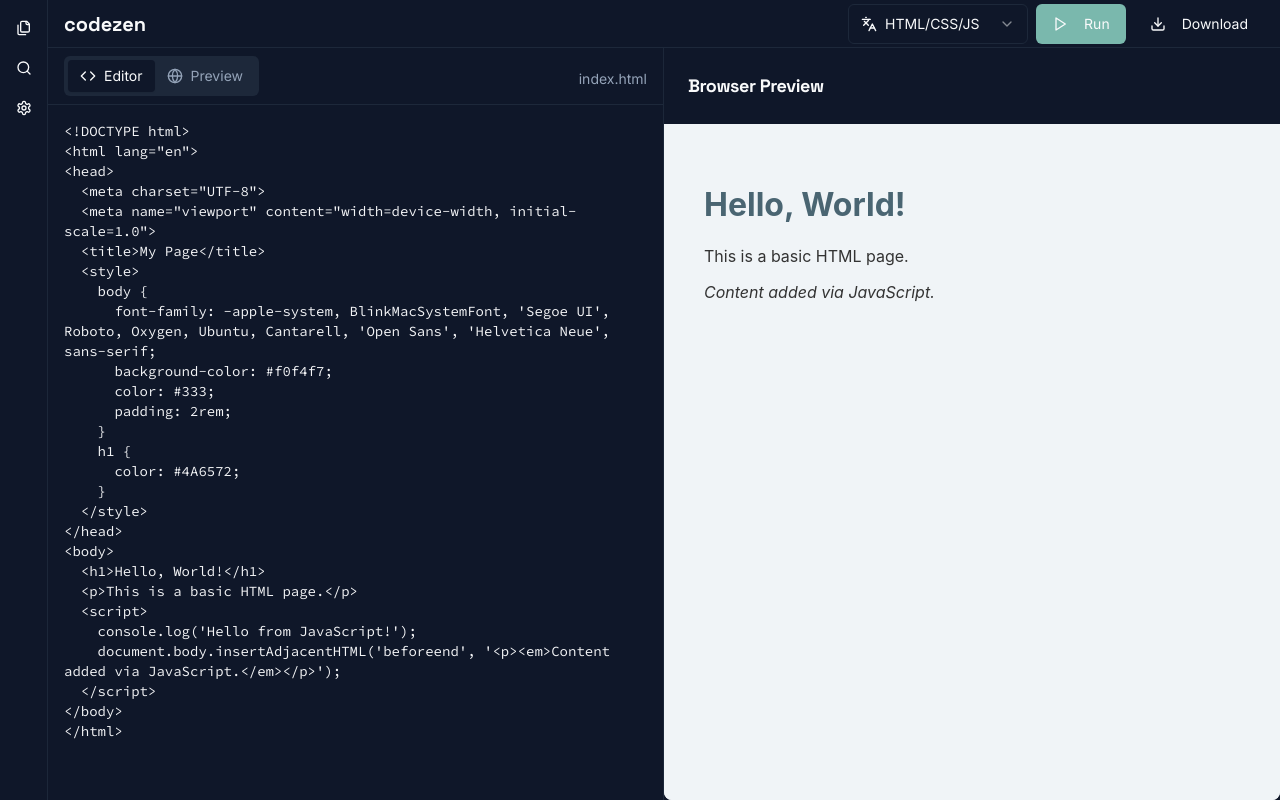
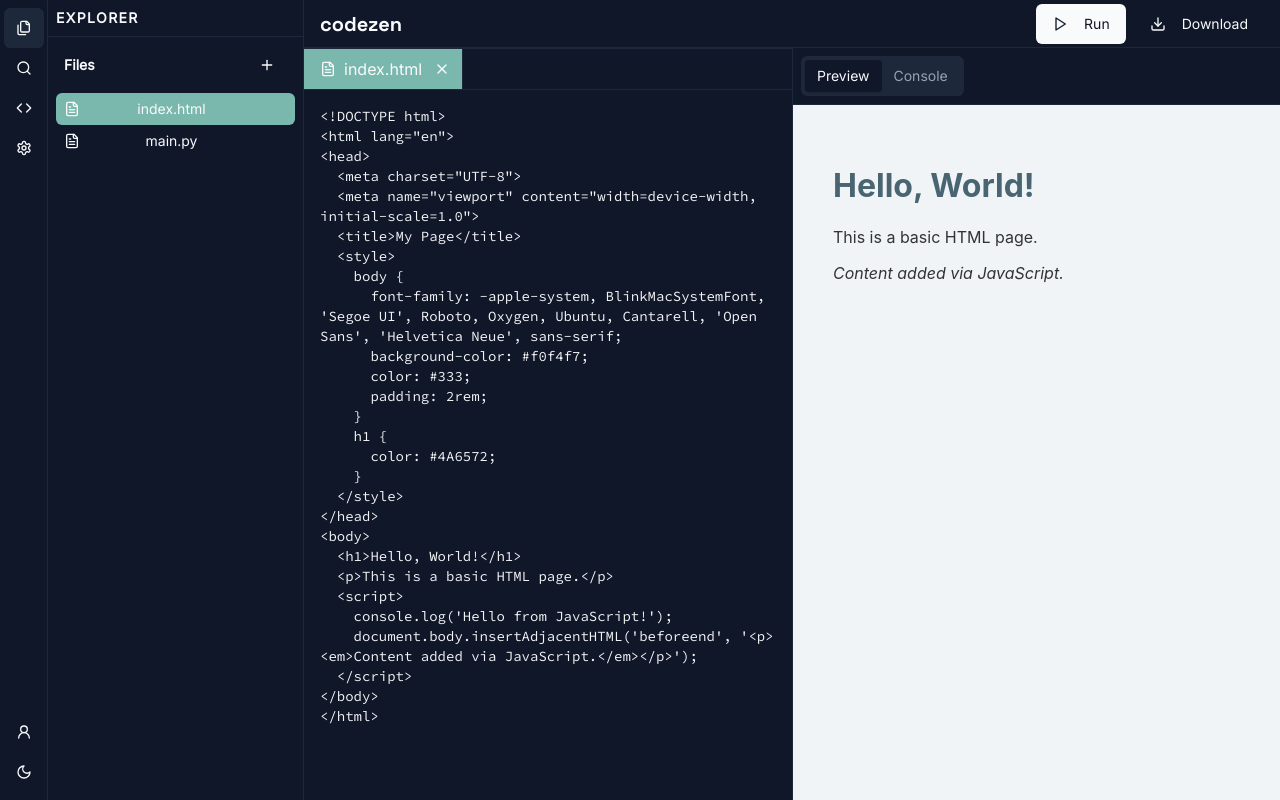
Before and after one commit to armandeep561/CodeZen, a Next.js app: page / in a window 1280 px wide. Built offline with nearby package versions, Linux system fonts and the light colour scheme; what @genkit-ai/googleai, genkit would draw is missing.

Commit message:
Not Sliding window, i want the window like i showed in the image, copy e

```diff
--- a/src/app/page.tsx
+++ b/src/app/page.tsx
@@ -2,8 +2,8 @@ import PolyglotStudio from '@/components/polyglot-studio/polyglot-studio';
 
 export default function Home() {
   return (
-    <main className="bg-background min-h-screen">
+    <div className="bg-background min-h-screen">
       <PolyglotStudio />
-    </main>
+    </div>
   );
 }
--- a/src/components/polyglot-studio/file-explorer.tsx
+++ b/src/components/polyglot-studio/file-explorer.tsx
@@ -1,9 +1,10 @@
 'use client';
 
-import { File, Plus, Trash2, Code, FileText } from 'lucide-react';
+import { FileText, Plus, Trash2, ChevronDown, Folder } from 'lucide-react';
 import { Button } from '@/components/ui/button';
 import { cn } from '@/lib/utils';
 import type { LanguageValue } from '@/lib/templates';
+import { useState } from 'react';
 
 export interface FileNode {
   id: string;
@@ -27,44 +28,156 @@ export function FileExplorer({
   onFileCreate,
   onFileDelete,
 }: FileExplorerProps) {
+  const [openFolders, setOpenFolders] = useState<Set<string>>(new Set(['css', 'js']));
+
+  const toggleFolder = (folder: string) => {
+    setOpenFolders(prev => {
+        const newSet = new Set(prev);
+        if (newSet.has(folder)) {
+            newSet.delete(folder);
+        } else {
+            newSet.add(folder);
+        }
+        return newSet;
+    });
+  }
+
+  // NOTE: This is a simplified folder structure for presentation based on file extensions.
+  const folders: Record<string, FileNode[]> = files.reduce((acc, file) => {
+    const extension = file.name.split('.').pop() || 'txt';
+    let folderName = 'files';
+    if (['html', 'css', 'js'].includes(extension)) {
+        folderName = extension === 'html' ? 'root' : (extension === 'css' ? 'css' : 'js');
+    }
+    if (!acc[folderName]) {
+      acc[folderName] = [];
+    }
+    acc[folderName].push(file);
+    return acc;
+  }, {} as Record<string, FileNode[]>);
+
+  const rootFiles = folders['root'] || [];
+  const cssFiles = folders['css'] || [];
+  const jsFiles = folders['js'] || [];
+  const otherFiles = Object.entries(folders).filter(([key]) => !['root', 'css', 'js'].includes(key)).flatMap(([, files]) => files);
+
+
   return (
-    <div className="p-2 h-full flex flex-col">
-      <div className="flex-1">
-        <div className="flex justify-between items-center mb-2">
-          <h3 className="font-semibold text-sm">Files</h3>
+    <div className="p-2 h-full flex flex-col text-sm">
+        <div className="flex justify-between items-center mb-2 px-2">
+            <h3 className="font-semibold">Files</h3>
             <Button variant="ghost" size="icon" onClick={onFileCreate}>
                 <Plus className="w-4 h-4" />
             </Button>
         </div>
-        <ul>
-          {files.map((file) => (
+        <ul className="flex-1">
+            {rootFiles.map((file) => (
                  <li key={file.id}>
+                    <FileItem
+                        file={file}
+                        isActive={file.id === activeFileId}
+                        onSelect={onFileSelect}
+                        onDelete={onFileDelete}
+                    />
+                 </li>
+            ))}
+
+            {/* CSS Folder */}
+            {cssFiles.length > 0 && (
+                 <li>
+                    <button className="flex items-center w-full text-left px-2 py-1" onClick={() => toggleFolder('css')}>
+                        <ChevronDown className={cn("w-4 h-4 mr-1 transition-transform", !openFolders.has('css') && "-rotate-90")} />
+                        <Folder className="w-4 h-4 mr-2" />
+                        css
+                    </button>
+                    {openFolders.has('css') && (
+                        <ul className="pl-4">
+                            {cssFiles.map(file => (
+                                 <li key={file.id}>
+                                     <FileItem
+                                        file={file}
+                                        isActive={file.id === activeFileId}
+                                        onSelect={onFileSelect}
+                                        onDelete={onFileDelete}
+                                    />
+                                 </li>
+                            ))}
+                        </ul>
+                    )}
+                 </li>
+            )}
+
+            {/* JS Folder */}
+            {jsFiles.length > 0 && (
+                <li>
+                    <button className="flex items-center w-full text-left px-2 py-1" onClick={() => toggleFolder('js')}>
+                        <ChevronDown className={cn("w-4 h-4 mr-1 transition-transform", !openFolders.has('js') && "-rotate-90")} />
+                        <Folder className="w-4 h-4 mr-2" />
+                        js
+                    </button>
+                    {openFolders.has('js') && (
+                        <ul className="pl-4">
+                            {jsFiles.map(file => (
+                                 <li key={file.id}>
+                                     <FileItem
+                                        file={file}
+                                        isActive={file.id === activeFileId}
+                                        onSelect={onFileSelect}
+                                        onDelete={onFileDelete}
+                                    />
+                                 </li>
+                            ))}
+                        </ul>
+                    )}
+                 </li>
+            )}
+
+            {otherFiles.map((file) => (
+                 <li key={file.id}>
+                    <FileItem
+                        file={file}
+                        isActive={file.id === activeFileId}
+                        onSelect={onFileSelect}
+                        onDelete={onFileDelete}
+                    />
+                 </li>
+            ))}
+
+        </ul>
+    </div>
+  );
+}
+
+
+interface FileItemProps {
+    file: FileNode;
+    isActive: boolean;
+    onSelect: (id: string) => void;
+    onDelete: (id: string) => void;
+}
+function FileItem({ file, isActive, onSelect, onDelete }: FileItemProps) {
+    return (
         <Button
             variant="ghost"
             className={cn(
-                  'w-full justify-start',
-                  file.id === activeFileId && 'bg-accent text-accent-foreground'
+            'w-full justify-start h-8 px-2',
+            isActive && 'bg-accent text-accent-foreground'
             )}
-                onClick={() => onFileSelect(file.id)}
+            onClick={() => onSelect(file.id)}
         >
             <FileText className="w-4 h-4 mr-2" />
             <span className="flex-1 truncate">{file.name}</span>
             <Button
             variant="ghost"
             size="icon"
-                  className="w-6 h-6 ml-2 hover:bg-destructive/20"
+            className="w-6 h-6 ml-2 hover:bg-destructive/20 opacity-0 group-hover:opacity-100"
             onClick={(e) => {
                 e.stopPropagation();
-                    onFileDelete(file.id);
+                onDelete(file.id);
             }}
             >
             <Trash2 className="w-4 h-4 text-destructive" />
             </Button>
         </Button>
-            </li>
-          ))}
-        </ul>
-      </div>
-    </div>
-  );
+    )
 }
--- a/src/components/polyglot-studio/polyglot-studio.tsx
+++ b/src/components/polyglot-studio/polyglot-studio.tsx
@@ -14,6 +14,9 @@ import {
   Settings,
   Search,
   PanelLeft,
+  X,
+  ChevronDown,
+  Folder,
 } from 'lucide-react';
 import { Button } from '@/components/ui/button';
 import {
@@ -40,13 +43,6 @@ import {
 } from '@/lib/templates';
 import { runCode } from '@/app/actions';
 import { Tabs, TabsContent, TabsList, TabsTrigger } from '@/components/ui/tabs';
-import {
-  Sheet,
-  SheetContent,
-  SheetHeader,
-  SheetTitle,
-  SheetTrigger,
-} from '@/components/ui/sheet';
 import { FileExplorer, type FileNode } from './file-explorer';
 import { Separator } from '../ui/separator';
 import { ScrollArea } from '../ui/scroll-area';
@@ -74,6 +70,7 @@ const initialFiles: FileNode[] = [
 export default function PolyglotStudio() {
   const [files, setFiles] = useState<FileNode[]>(initialFiles);
   const [activeFileId, setActiveFileId] = useState<string | null>('html:1');
+  const [isExplorerOpen, setIsExplorerOpen] = useState(true);
 
   const [output, setOutput] = useState<string>(templates.html.code);
   const [history, setHistory] = useState<HistoryItem[]>([]);
@@ -81,7 +78,6 @@ export default function PolyglotStudio() {
   const [isExecuting, setIsExecuting] = useState<boolean>(false);
   const { toast } = useToast();
   const outputEndRef = useRef<HTMLDivElement>(null);
-  const [activeTab, setActiveTab] = useState('editor');
 
   const activeFile = files.find((f) => f.id === activeFileId);
   const selectedLanguage =
@@ -97,38 +93,18 @@ export default function PolyglotStudio() {
   };
   const code = activeFile?.content || '';
 
+  const activeTabs = files.filter(f => f.id === activeFileId);
+
   useEffect(() => {
-    if (selectedLanguage.isWeb) {
+    if (activeFile?.language && languages.find(l => l.value === activeFile.language)?.isWeb) {
       setOutput(code);
     }
-  }, [code, selectedLanguage.isWeb]);
+  }, [code, activeFile?.language]);
+
 
   const scrollToBottom = () => {
     outputEndRef.current?.scrollIntoView({ behavior: 'smooth' });
   };
-
-  const handleLanguageChange = useCallback(
-    (langValue: LanguageValue) => {
-      if (!activeFileId) return;
-      const newLang = languages.find((l) => l.value === langValue);
-      setFiles((prevFiles) =>
-        prevFiles.map((file) =>
-          file.id === activeFileId ? { ...file, language: langValue } : file
-        )
-      );
-
-      const newCode = templates[langValue].code;
-      setCode(newCode);
-
-      setHistory([]);
-      if (newLang?.isWeb) {
-        setOutput(newCode);
-      } else {
-        setOutput('');
-      }
-    },
-    [activeFileId]
-  );
 
   const execute = useCallback(
     async (stdin?: string) => {
@@ -142,12 +118,10 @@ export default function PolyglotStudio() {
         } else {
           setOutput(code);
         }
-        setActiveTab('preview');
         return;
       }
 
       setIsExecuting(true);
-      setActiveTab('output');
       if (stdin) {
         setHistory((prev) => [...prev, { type: 'input', content: stdin }]);
       } else {
@@ -241,7 +215,8 @@ export default function PolyglotStudio() {
   const handleFileDelete = (fileId: string) => {
     setFiles((prev) => prev.filter((f) => f.id !== fileId));
     if (activeFileId === fileId) {
-      setActiveFileId(files.length > 1 ? files[0].id : null);
+      const remainingFiles = files.filter(f => f.id !== fileId);
+      setActiveFileId(remainingFiles.length > 0 ? remainingFiles[0].id : null);
     }
   };
 
@@ -252,30 +227,55 @@ export default function PolyglotStudio() {
       const lang = languages.find((l) => l.value === file.language);
       if (lang?.isWeb) {
         setOutput(file.content);
-        setActiveTab('preview');
       } else {
         setOutput('');
         setHistory([]);
-        setActiveTab('output');
       }
+    }
+  };
+
+  const handleCloseTab = (fileId: string) => {
+    if (activeFileId === fileId) {
+      const currentIndex = files.findIndex(f => f.id === fileId);
+      let nextActiveId = null;
+      if (files.length > 1) {
+        nextActiveId = files[currentIndex - 1]?.id || files[currentIndex + 1]?.id || null;
+      }
+      setActiveFileId(nextActiveId);
     }
   };
 
   return (
     <div className="flex h-screen bg-background text-foreground">
-      <div className="flex flex-col w-12 bg-card border-r items-center py-2">
-        <Sheet>
-          <SheetTrigger asChild>
-            <Button variant="ghost" size="icon">
+      <div className="flex flex-col w-12 bg-card border-r items-center py-2 shrink-0">
+        <Button variant={isExplorerOpen ? "secondary" : "ghost"} size="icon" onClick={() => setIsExplorerOpen(!isExplorerOpen)}>
           <Files className="w-6 h-6" />
         </Button>
-          </SheetTrigger>
-          <SheetContent side="left" className="w-80 p-0">
-            <SheetHeader className="p-4">
-              <SheetTitle>File Explorer</SheetTitle>
-            </SheetHeader>
-            <Separator />
-            <ScrollArea className="h-full">
+        <Button variant="ghost" size="icon">
+          <Search className="w-6 h-6" />
+        </Button>
+        <Button variant="ghost" size="icon">
+          <Code className="w-6 h-6" />
+        </Button>
+        <Button variant="ghost" size="icon">
+          <Settings className="w-6 h-6" />
+        </Button>
+        <div className="mt-auto flex flex-col items-center">
+            <Button variant="ghost" size="icon">
+                <svg xmlns="http://www.w3.org/2000/svg" width="24" height="24" viewBox="0 0 24 24" fill="none" stroke="currentColor" strokeWidth="2" strokeLinecap="round" strokeLinejoin="round" className="lucide lucide-user-round"><circle cx="12" cy="8" r="5"/><path d="M20 21a8 8 0 0 0-16 0"/></svg>
+            </Button>
+             <Button variant="ghost" size="icon">
+                <svg xmlns="http://www.w3.org/2000/svg" width="24" height="24" viewBox="0 0 24 24" fill="none" stroke="currentColor" strokeWidth="2" strokeLinecap="round" strokeLinejoin="round" className="lucide lucide-moon"><path d="M12 3a6 6 0 0 0 9 9 9 9 0 1 1-9-9Z"/></svg>
+             </Button>
+        </div>
+      </div>
+
+      {isExplorerOpen && (
+        <div className="w-64 bg-card border-r flex flex-col shrink-0">
+           <div className="p-2 border-b">
+                <h2 className="text-sm font-semibold tracking-widest uppercase">Explorer</h2>
+            </div>
+            <ScrollArea className="flex-1">
               <FileExplorer
                 files={files}
                 activeFileId={activeFileId}
@@ -284,106 +284,67 @@ export default function PolyglotStudio() {
                 onFileDelete={handleFileDelete}
               />
             </ScrollArea>
-          </SheetContent>
-        </Sheet>
-        <Button variant="ghost" size="icon">
-          <Search className="w-6 h-6" />
+        </div>
+      )}
+
+      <div className="flex-1 flex flex-col min-w-0">
+         <header className="flex h-12 items-center px-4 border-b shrink-0 justify-between">
+            <h1 className="text-xl font-bold font-headline">codezen</h1>
+            <div className="flex items-center gap-2">
+                <Button onClick={handleRunCode} disabled={isExecuting || !activeFile}>
+                    <Play className="mr-2 h-4 w-4" /> Run
                 </Button>
-        <Button variant="ghost" size="icon">
-          <Settings className="w-6 h-6" />
-        </Button>
-      </div>
-
-      <div className="flex-1 flex flex-col">
-        <header className="flex h-12 items-center px-4 border-b shrink-0 justify-between">
-          <div className="flex items-center gap-2">
-            <h1 className="text-xl font-bold font-headline">codezen</h1>
-          </div>
-          <div className="flex items-center gap-2">
-            <Select
-              onValueChange={(value: LanguageValue) => handleLanguageChange(value)}
-              value={selectedLanguage.value}
-              disabled={!activeFile}
-            >
-              <SelectTrigger className="w-[180px]">
-                <div className="flex items-center gap-2">
-                  <Languages className="w-4 h-4" />
-                  <SelectValue placeholder="Select Language" />
-                </div>
-              </SelectTrigger>
-              <SelectContent>
-                {languages.map((lang) => (
-                  <SelectItem key={lang.value} value={lang.value}>
-                    {lang.label}
-                  </SelectItem>
-                ))}
-              </SelectContent>
-            </Select>
-            <Button
-              onClick={handleRunCode}
-              variant="secondary"
-              className="bg-accent hover:bg-accent/90 text-accent-foreground"
-              disabled={isExecuting || !activeFile}
-            >
-              {isExecuting && history.length === 0 ? (
-                <LoaderCircle className="mr-2 h-4 w-4 animate-spin" />
-              ) : (
-                <Play className="mr-2 h-4 w-4" />
-              )}
-              Run
-            </Button>
-            <Button
-              onClick={handleDownload}
-              variant="ghost"
-              disabled={!activeFile}
-            >
-              <Download className="mr-2 h-4 w-4" />
-              Download
+                 <Button onClick={handleDownload} variant="ghost" disabled={!activeFile}>
+                    <Download className="mr-2 h-4 w-4" /> Download
                 </Button>
             </div>
         </header>
 
-        <main className="flex-1 grid grid-cols-1 md:grid-cols-2 min-h-0">
-          <Card className="flex flex-col h-full rounded-none border-0 border-r">
-            <Tabs
-              value={activeTab}
-              onValueChange={setActiveTab}
-              className="h-full flex flex-col"
+        <div className="flex-1 grid grid-cols-1 md:grid-cols-2 min-h-0">
+          <div className="flex flex-col h-full">
+            <div className="flex items-center border-b border-t">
+              {activeFileId && (
+                <div
+                  className="flex items-center gap-2 px-4 py-2 border-r bg-accent text-accent-foreground"
                 >
-              <CardHeader className="flex-row items-center justify-between px-4 py-2 border-b">
-                <TabsList>
-                  <TabsTrigger value="editor">
-                    <Code className="w-4 h-4 mr-2" />
-                    Editor
-                  </TabsTrigger>
-                  <TabsTrigger
-                    value={selectedLanguage.isWeb ? 'preview' : 'output'}
-                  >
-                    <Globe className="w-4 h-4 mr-2" />
-                    {selectedLanguage.isWeb ? 'Preview' : 'Output'}
-                  </TabsTrigger>
-                </TabsList>
-                 <div className="text-sm text-muted-foreground">{activeFile?.name}</div>
-              </CardHeader>
-              <TabsContent value="editor" className="flex-1 h-0 mt-0">
+                  <FileText className="w-4 h-4" />
+                  <span>{activeFile?.name}</span>
+                  <Button variant="ghost" size="icon" className="w-6 h-6 -mr-2" onClick={() => handleCloseTab(activeFileId)}>
+                    <X className="w-4 h-4"/>
+                  </Button>
+                </div>
+              )}
+            </div>
+            <div className="flex-1 relative">
                  <Textarea
                     value={code}
                     onChange={(e) => setCode(e.target.value)}
                     placeholder="Select a file to start coding, or create a new one."
-                  className="flex-1 w-full h-full resize-none font-code bg-transparent text-gray-100 rounded-none border-0 focus-visible:ring-0 p-4 text-sm"
+                    className="absolute inset-0 w-full h-full resize-none font-code bg-transparent text-gray-100 rounded-none border-0 focus-visible:ring-0 p-4 text-sm"
                     disabled={!activeFile}
                 />
-              </TabsContent>
-              <TabsContent value="preview" className="flex-1 h-0 bg-white mt-0">
+            </div>
+          </div>
+
+          <div className="flex flex-col h-full border-l">
+            <div className="flex items-center border-b p-2">
+                <Tabs defaultValue="preview" className="w-full">
+                    <TabsList>
+                        <TabsTrigger value="preview">Preview</TabsTrigger>
+                        <TabsTrigger value="console">Console</TabsTrigger>
+                    </TabsList>
+                </Tabs>
+            </div>
+            <div className="flex-1 bg-white">
+                {selectedLanguage.isWeb ? (
                      <iframe
                         srcDoc={output}
                         title="Code Preview"
                         sandbox="allow-scripts allow-modals"
                         className="w-full h-full border-0"
                     />
-              </TabsContent>
-              <TabsContent value="output" className="flex-1 h-0 mt-0">
-                <div className="p-4 h-full flex flex-col gap-2 flex-1">
+                ) : (
+                    <div className="p-4 h-full flex flex-col gap-2 flex-1 bg-card text-card-foreground">
                         <div className="flex-1 p-4 rounded-md bg-muted/50 font-code text-sm overflow-auto">
                             {history.length === 0 && !isExecuting && (
                             <pre className="whitespace-pre-wrap">
@@ -429,74 +390,10 @@ export default function PolyglotStudio() {
                             </Button>
                         </form>
                     </div>
-              </TabsContent>
-            </Tabs>
-          </Card>
-          <Card className="hidden md:flex flex-col h-full rounded-none border-0">
-            <CardHeader>
-              <CardTitle className="font-headline text-lg">
-                {selectedLanguage.isWeb ? 'Browser Preview' : 'Output'}
-              </CardTitle>
-            </CardHeader>
-            <CardContent className="flex-1 bg-card rounded-b-lg p-0 flex flex-col">
-              {selectedLanguage.isWeb ? (
-                <iframe
-                  srcDoc={output}
-                  title="Code Preview"
-                  sandbox="allow-scripts allow-modals"
-                  className="w-full h-full border-0 rounded-b-lg bg-white"
-                />
-              ) : (
-                <div className="p-4 h-full flex flex-col gap-2 flex-1">
-                  <div className="flex-1 p-4 rounded-md bg-muted/50 font-code text-sm overflow-auto">
-                    {history.length === 0 && !isExecuting && (
-                      <pre className="whitespace-pre-wrap">
-                        Click 'Run Code' to see the output.
-                      </pre>
-                    )}
-                    {history.map((item, index) => (
-                      <div key={index}>
-                        {item.type === 'output' ? (
-                          <pre className="whitespace-pre-wrap">
-                            {item.content}
-                          </pre>
-                        ) : (
-                          <pre className="whitespace-pre-wrap text-muted-foreground">
-                            &gt; {item.content}
-                          </pre>
                 )}
             </div>
-                    ))}
-                    {isExecuting && (
-                      <div className="flex items-center gap-2 text-muted-foreground">
-                        <LoaderCircle className="w-5 h-5 animate-spin" />
-                        <h3 className="font-semibold">Executing...</h3>
           </div>
-                    )}
-                    <div ref={outputEndRef} />
         </div>
-                  <form onSubmit={handleUserInputSubmit} className="flex gap-2">
-                    <Input
-                      type="text"
-                      value={userInput}
-                      onChange={(e) => setUserInput(e.target.value)}
-                      placeholder="Type your input here..."
-                      className="flex-1 font-code bg-muted/50"
-                      disabled={isExecuting || selectedLanguage.isWeb}
-                    />
-                    <Button
-                      type="submit"
-                      variant="secondary"
-                      disabled={isExecuting || selectedLanguage.isWeb}
-                    >
-                      <Send className="w-4 h-4" />
-                    </Button>
-                  </form>
-                </div>
-              )}
-            </CardContent>
-          </Card>
-        </main>
       </div>
     </div>
   );
```
Also changed, not shown: src/components/polyglot-studio/sidebar.tsx (+23 -89 lines). Lines whose indentation alone changed are shown as unchanged.
